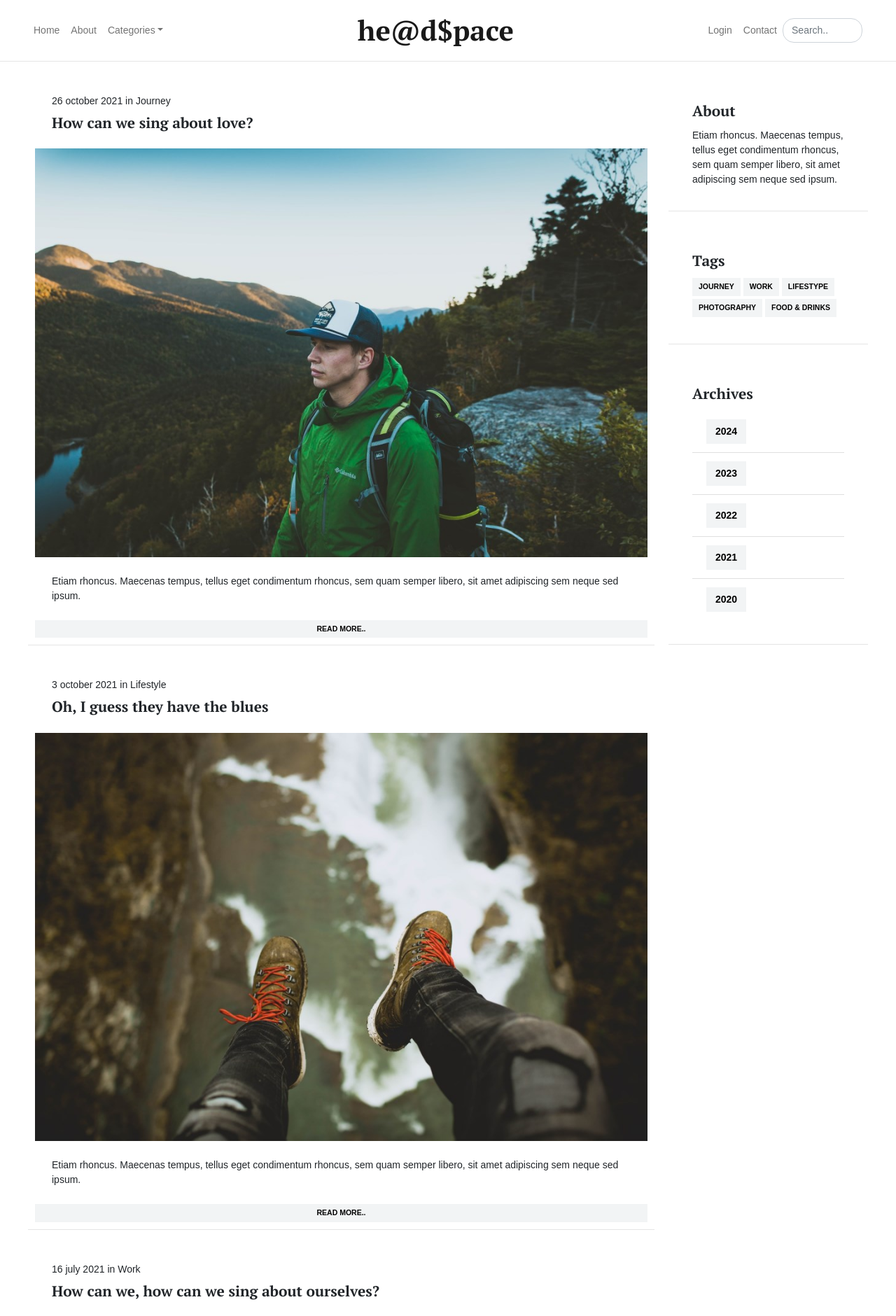
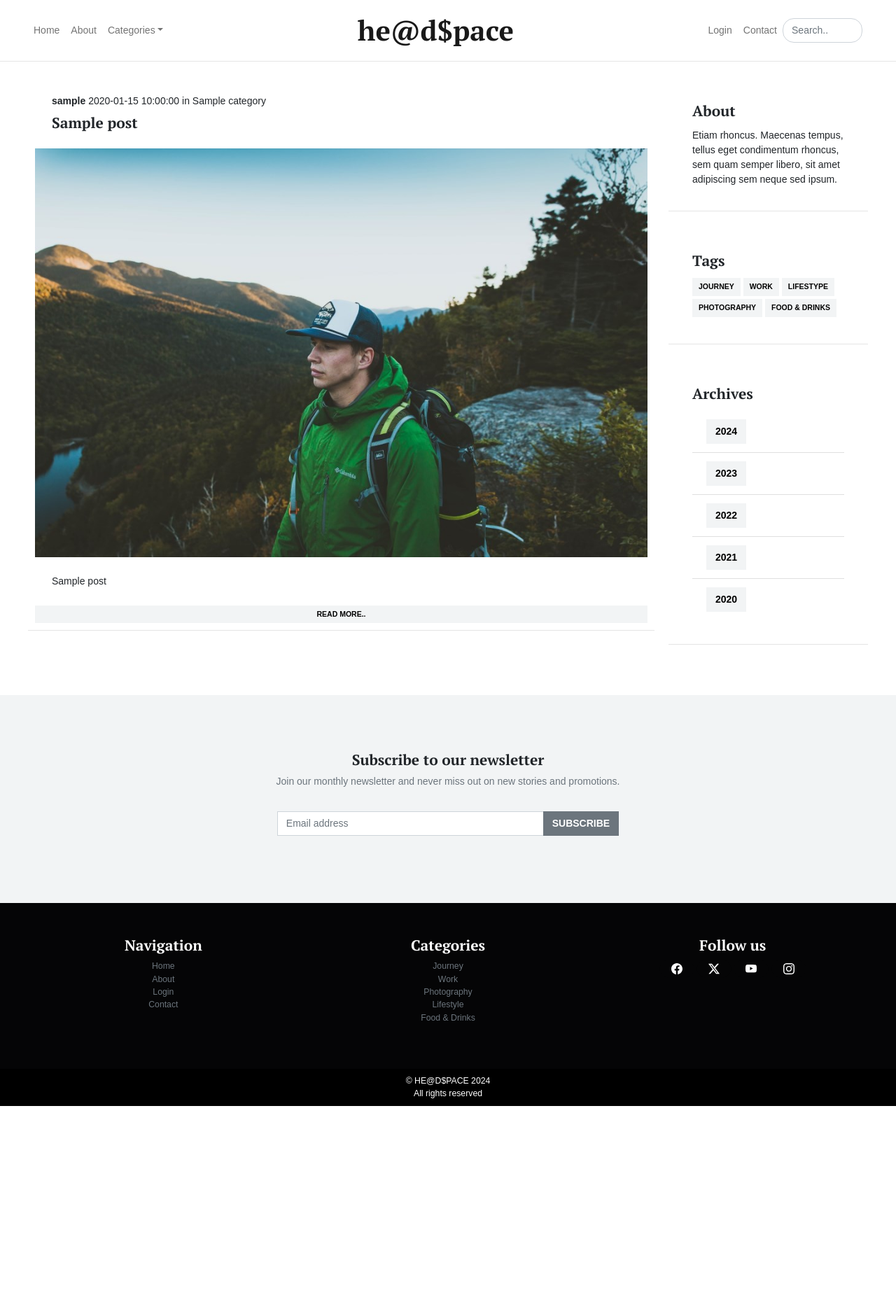
Before and after one commit to jmk-apps/blogapp, a Flask app: template blogapp/templates/index.html in a window 1280 px wide. Shown: the top 1880 px of the page at 70% size. After the commit the page ends 1580 px from the top, so only its background shows below. Run offline with Flask 3, Linux system fonts and the light colour scheme; the template is opened without the code that fills it: most values are stand-ins (such as "Sample title", 1, 10 or a date in 2020); some libraries are stand-ins or nearby versions; some web fonts are replaced.

Commit message:
Added test data and edited the index page

```diff
--- a/blogapp/templates/index.html
+++ b/blogapp/templates/index.html
@@ -4,80 +4,26 @@
 
       <div class="row">
         <div class="col-md-9">
-
+            {% for post in posts %}
                 <article class="card mb-4">
                     <header class="card-header">
                       <div class="card-meta">
-                <a href="#"><time class="timeago" datetime="2021-09-26 20:00">26 october 2021</time></a> in <a href="page-category.html">Journey</a>
+                          <a class="fw-bold" href="#">{{ post.username }}</a>
+                        <a href="#"><time class="timeago" datetime="2021-09-26 20:00">{{ post.date_posted }}</time></a> in <a href="page-category.html">{{ post.category }}</a>
                       </div>
                       <a href="post-image.html">
-                <h4 class="card-title">How can we sing about love?</h4>
+                        <h4 class="card-title">{{ post.title }}</h4>
                       </a>
                     </header>
                     <a href="post-image.html">
                       <img class="card-img" src="static/img/articles/8.jpg" alt="" />
                     </a>
                     <div class="card-body">
-              <p class="card-text">Etiam rhoncus. Maecenas tempus, tellus eget condimentum rhoncus, sem quam semper libero, sit amet adipiscing sem neque sed ipsum. </p>
+                      <p class="card-text">{{ post.subtitle }} </p>
                     </div>
                       <button class="btn btn-light btn-sm">Read more..</button>
                 </article><!-- /.card -->
-
-          <article class="card mb-4">
-            <header class="card-header">
-              <div class="card-meta">
-                <a href="#"><time class="timeago" datetime="2021-09-03 20:00">3 october 2021</time></a> in <a href="page-category.html">Lifestyle</a>
-              </div>
-              <a href="post-image.html">
-                <h4 class="card-title">Oh, I guess they have the blues</h4>
-              </a>
-            </header>
-            <a href="post-image.html">
-              <img class="card-img" src="static/img/articles/22.jpg" alt="" />
-            </a>
-            <div class="card-body">
-              <p class="card-text">Etiam rhoncus. Maecenas tempus, tellus eget condimentum rhoncus, sem quam semper libero, sit amet adipiscing sem neque sed ipsum. </p>
-            </div>
-              <button class="btn btn-light btn-sm">Read more..</button>
-          </article><!-- /.card -->
-
-          <article class="card mb-4">
-            <header class="card-header">
-              <div class="card-meta">
-                <a href="#"><time class="timeago" datetime="2021-07-16 20:00">16 july 2021</time></a> in <a href="page-category.html">Work</a>
-              </div>
-              <a href="post-image.html">
-                <h4 class="card-title">How can we, how can we sing about ourselves?</h4>
-              </a>
-            </header>
-            <a href="post-image.html">
-              <img class="card-img" src="static/img/articles/19.jpg" alt="" />
-            </a>
-            <div class="card-body">
-              <p class="card-text">Etiam rhoncus. Maecenas tempus, tellus eget condimentum rhoncus, sem quam semper libero, sit amet adipiscing sem neque sed ipsum. </p>
-            </div>
-              <button class="btn btn-light btn-sm">Read more..</button>
-          </article><!-- /.card -->
-
-
-          <article class="card mb-4">
-            <header class="card-header">
-              <div class="card-meta">
-                <a href="#"><time class="timeago" datetime="2021-09-15 20:00">15 october 2021</time></a> in <a href="page-category.html">Lifestyle</a>
-              </div>
-              <a href="post-image.html">
-                <h4 class="card-title">The king is made of paper</h4>
-              </a>
-            </header>
-            <a href="post-image.html">
-              <img class="card-img" src="static/img/articles/3.jpg" alt="" />
-            </a>
-            <div class="card-body">
-              <p class="card-text">Etiam rhoncus. Maecenas tempus, tellus eget condimentum rhoncus, sem quam semper libero, sit amet adipiscing sem neque sed ipsum. </p>
-            </div>
-              <button class="btn btn-light btn-sm">Read more..</button>
-          </article><!-- /.card -->
-
+            {% endfor %}
         </div>
         {% include "sidebar.html" %}
       </div>
```
Also changed, not shown: blogapp/routes.py (+40 -1 lines). Lines whose indentation alone changed are shown as unchanged.
